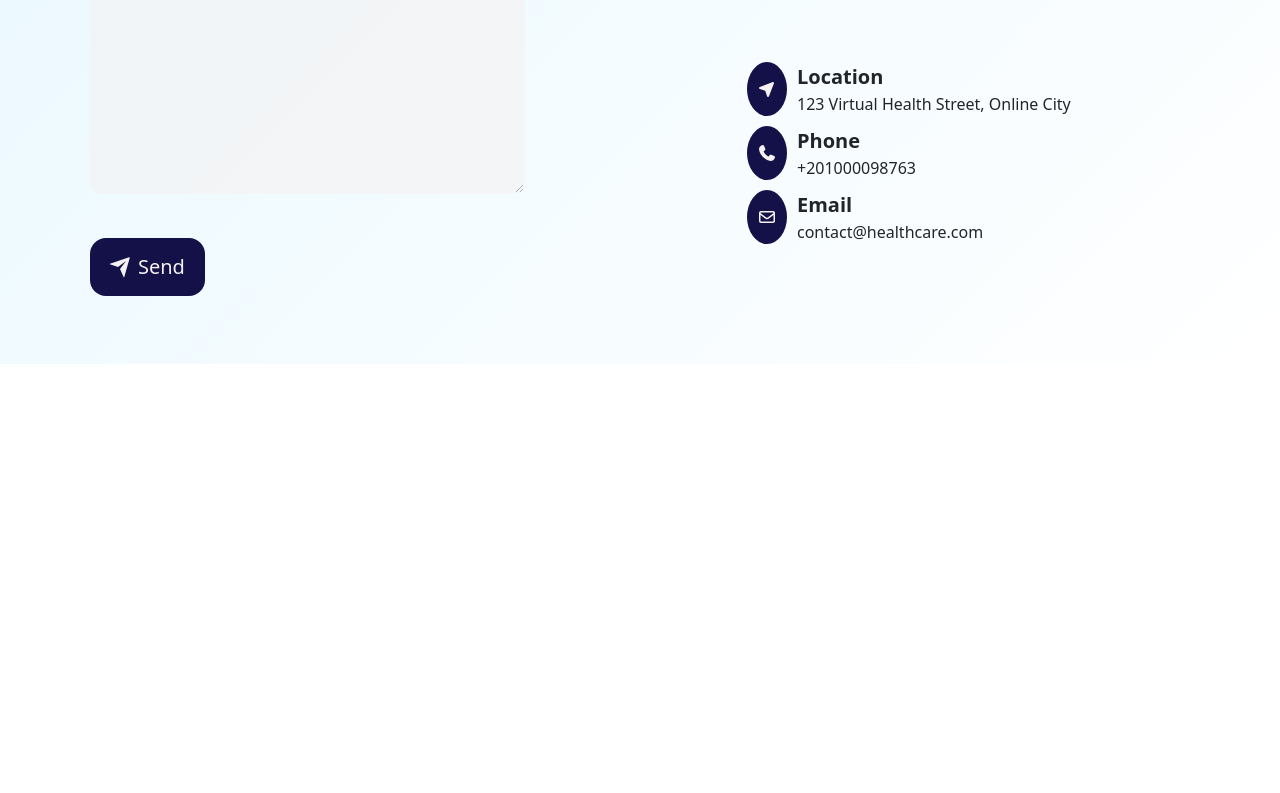
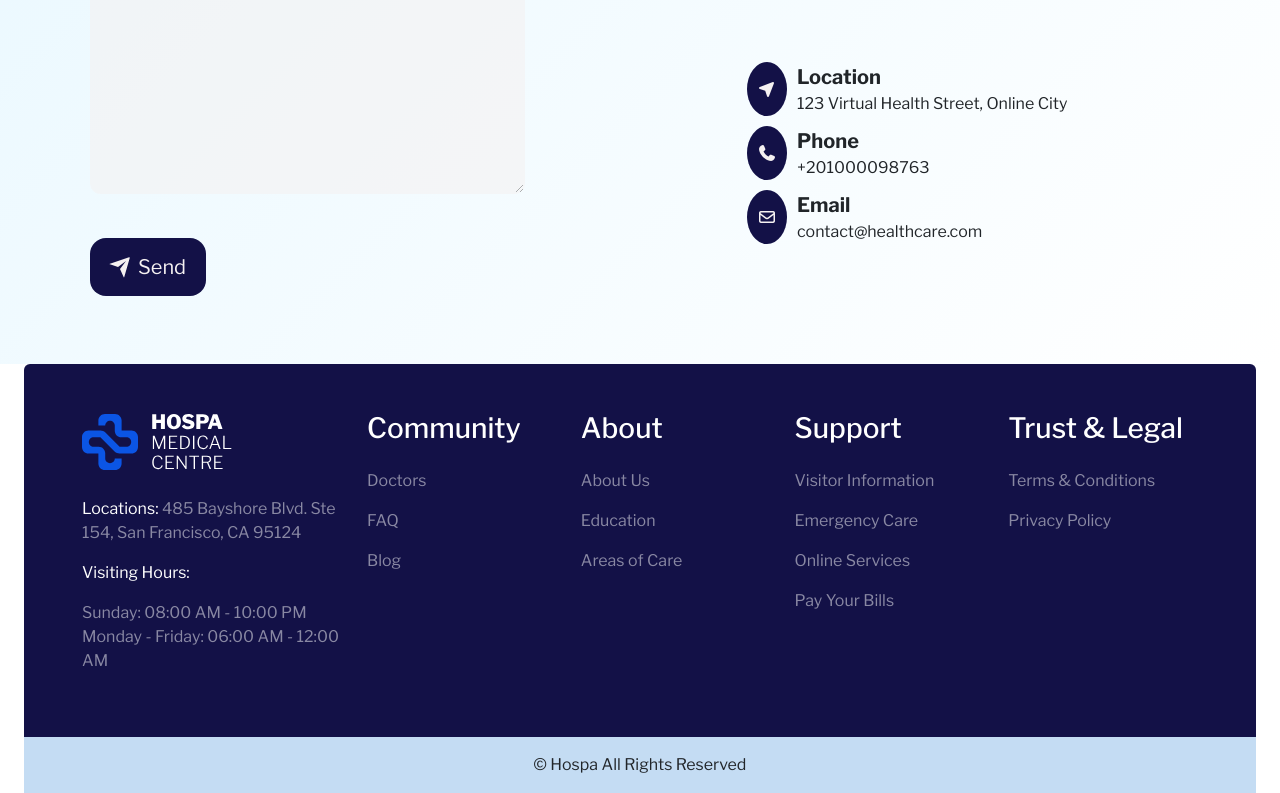
Before and after one commit to Rawanbahaa142/SMART_Health_Care-DEPI-, an Angular app: page / in a window 1280 px wide. Shown: the part 1129-1922 px from the top of the page. Before the commit the page ends 1493 px from the top, so only its background shows below. Built offline with nearby package versions, Linux system fonts and the light colour scheme.

Commit message:
footer creation

```diff
--- a/src/app/app-module.ts
+++ b/src/app/app-module.ts
@@ -4,11 +4,13 @@ import { BrowserModule } from '@angular/platform-browser';
 import { AppRoutingModule } from './app-routing-module';
 import { App } from './app';
 import { Interface } from './interface/interface';
+import { Footer } from './shared/footer/footer';
 
 @NgModule({
   declarations: [
     App,
     Interface,
+    Footer,
   ],
   imports: [
     BrowserModule,
--- a/src/app/app.html
+++ b/src/app/app.html
@@ -2,3 +2,5 @@
 <router-outlet />
 
 <app-interface></app-interface>
+
+<app-footer></app-footer>
--- /dev/null
+++ b/src/app/shared/footer/footer.css
@@ -0,0 +1,8 @@
+footer {
+    /*background-color:  #131147;*/
+    background-color: var(--background-color);
+
+}
+.footer-bottom {
+    background:#C4DCF3
+}
--- /dev/null
+++ b/src/app/shared/footer/footer.html
@@ -0,0 +1,56 @@
+<footer class="mx-4 py-5 rounded-top text-white">
+    <div class="container footer-top">
+        <div class="row">
+            <div class="col-3">
+                <img src="/hospa_logo_white.svg" class="mb-4"/>
+                <p>Locations:<span class="text-white-50"> 485 Bayshore Blvd. Ste 154, San Francisco, CA 95124</span></p>
+                <p>Visiting Hours:</p>
+                <ul class="text-white-50 p-0">
+                    <li>Sunday: 08:00 AM - 10:00 PM</li>
+                    <li>Monday - Friday: 06:00 AM - 12:00 AM</li>
+                </ul>
+            </div>
+            <div class="col">
+                <h3 class="mb-4">Community</h3>
+                <ul class="text-white-50 p-0">
+                    <li class="mb-3"><a href="#">Doctors</a></li>
+                    <li class="mb-3"><a href="#">FAQ</a></li>
+                    <li class="mb-3"><a href="#">Blog</a></li>
+                </ul>
+            </div>
+            <div class="col">
+                 <h3 class="mb-4">About</h3>
+                <ul class="text-white-50 p-0">
+                    <li class="mb-3"><a href="#">About Us</a></li>
+                    <li class="mb-3"><a href="#">Education</a></li>
+                    <li class="mb-3"><a href="#">Areas of Care</a></li>
+                </ul>
+            </div>
+            <div class="col">
+                 <h3 class="mb-4">Support</h3>
+                <ul class="text-white-50 p-0">
+                    <li class="mb-3"><a href="#">Visitor Information</a></li>
+                    <li class="mb-3"><a href="#">Emergency Care</a></li>
+                    <li class="mb-3"><a href="#">Online Services</a></li>
+                    <li class="mb-3"><a href="#">Pay Your Bills</a></li>
+                </ul>
+            </div>
+            <div class="col">
+                 <h3 class="mb-4">Trust & Legal</h3>
+                <ul class="text-white-50 p-0">
+                    <li class="mb-3"><a href="#">Terms & Conditions</a></li>
+                    <li class="mb-3"><a href="#">Privacy Policy</a></li>
+                </ul>
+            </div>
+        </div>
+    </div>
+</footer>
+<div class="footer-bottom text-center mx-4 py-3">
+    <div class="container">
+        <div class="row">
+            <div class="col-12">
+                <p class="fs-6 mb-0">© Hospa All Rights Reserved</p>
+            </div>
+        </div>
+        </div>
+    </div>
--- a/src/index.html
+++ b/src/index.html
@@ -5,6 +5,10 @@
   <title>SMARTHealthCare</title>
   <base href="/">
   <meta name="viewport" content="width=device-width, initial-scale=1">
+  <link rel="preconnect" href="https://fonts.googleapis.com">
+<link rel="preconnect" href="https://fonts.gstatic.com" crossorigin>
+<link href="https://fonts.googleapis.com/css2?family=Libre+Franklin:ital,wght@0,100..900;1,100..900&family=Roboto:ital,wght@0,100..900;1,100..900&display=swap" rel="stylesheet">
+
 </head>
 <body>
   <app-root></app-root>
--- a/src/styles.css
+++ b/src/styles.css
@@ -5,7 +5,9 @@
     --background-color:#131147;
     --text-color:#f5f1f1;
 }
-
+body {
+    font-family: "Libre Franklin", sans-serif;
+}
 a{
     text-decoration: none;
     color: inherit;
```
Also changed, not shown: src/app/shared/footer/footer.ts (added, +11 -0 lines), public/hospa_logo_white.svg (added), 1 other file (tests, documents, lock files or other folders).
